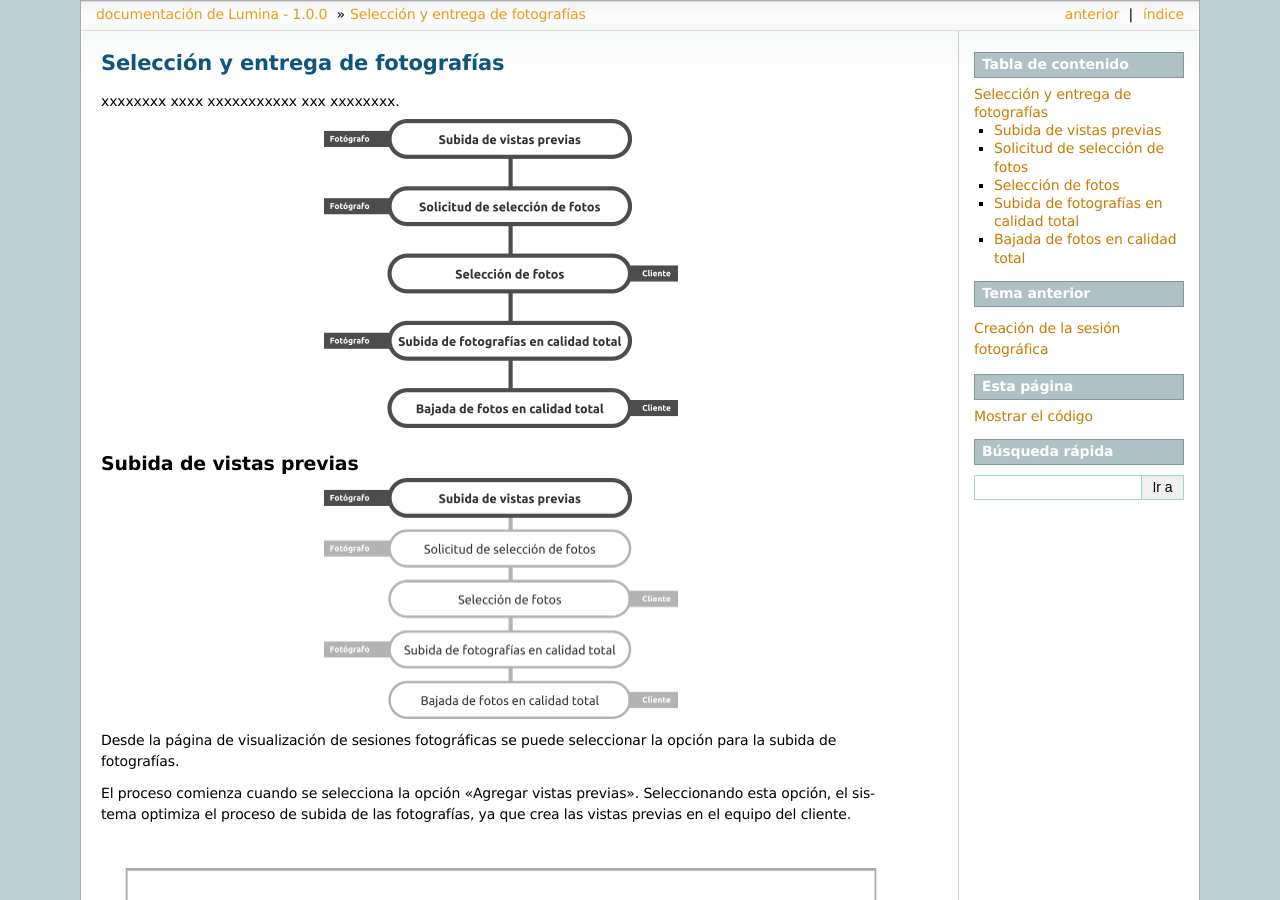
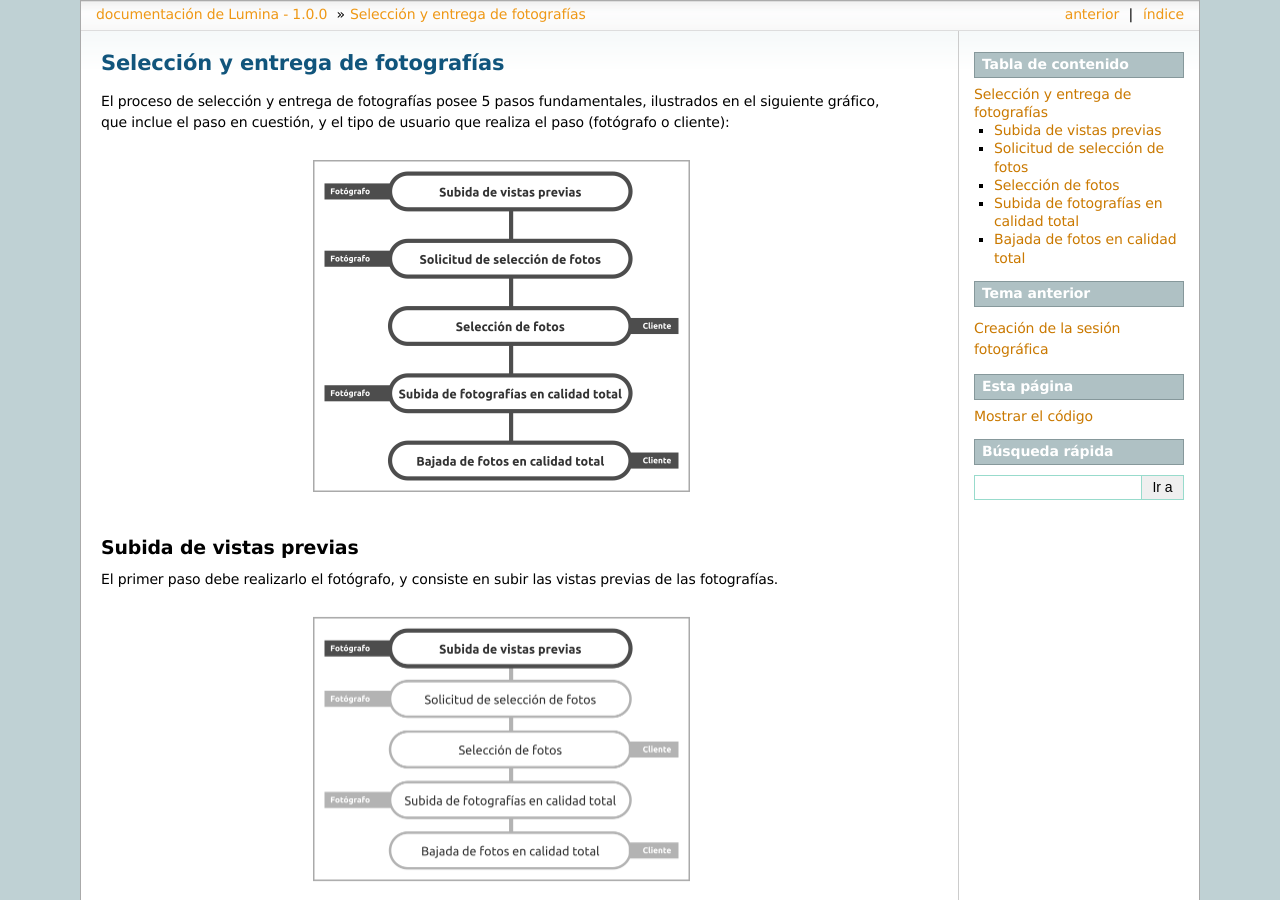
Before and after one commit to florzanetta/lumina, a Sphinx documentation site: the page built from doc/tutorial_photo_upload_and_selection.rst, in a window 1280 px wide and 900 px high. Built offline with Sphinx 7.4.7, drawn with Linux system fonts in a browser that asks for light colours.

Commit message:
Update docs

```diff
--- a/doc/tutorial_photo_upload_and_selection.rst
+++ b/doc/tutorial_photo_upload_and_selection.rst
@@ -1,10 +1,11 @@
 Selección y entrega de fotografías
 ==================================
 
-xxxxxxxx xxxx xxxxxxxxxxx xxx xxxxxxxx.
+El proceso de selección y entrega de fotografías posee 5 pasos fundamentales,
+ilustrados en el siguiente gráfico, que inclue el paso en cuestión, y el tipo
+de usuario que realiza el paso (fotógrafo o cliente):
 
-
-.. image:: images/workflow-photo-selection-00-complete.png
+.. image:: images-border/workflow-photo-selection-00-complete.png
    :scale: 50%
    :align: center
 
@@ -12,7 +13,10 @@ xxxxxxxx xxxx xxxxxxxxxxx xxx xxxxxxxx.
 Subida de vistas previas
 ------------------------
 
-.. image:: images/workflow-photo-selection-01.png
+El primer paso debe realizarlo el fotógrafo, y consiste en subir las vistas previas
+de las fotografías.
+
+.. image:: images-border/workflow-photo-selection-01.png
    :scale: 50%
    :align: center
 
```
